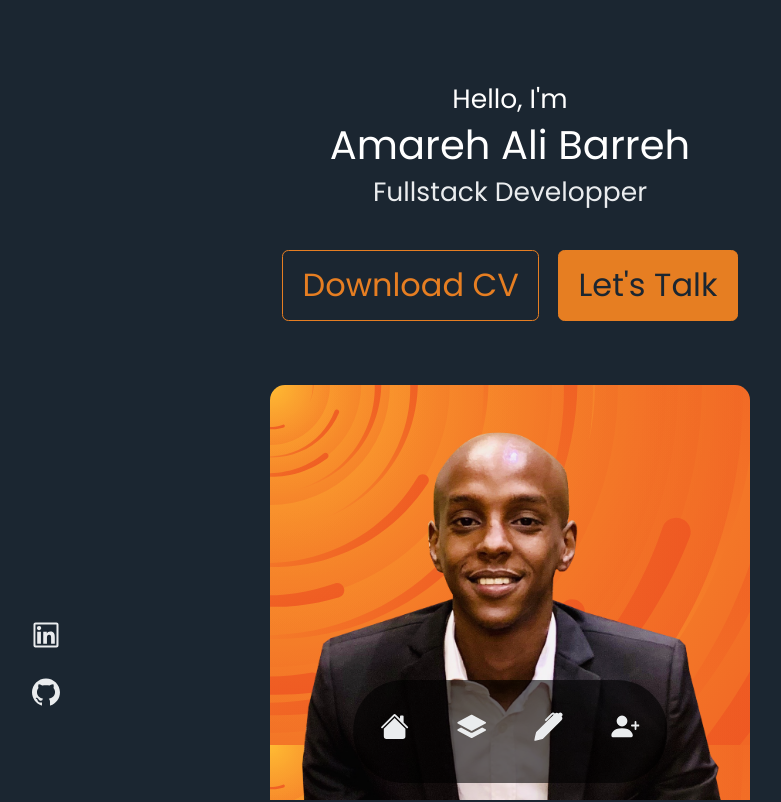
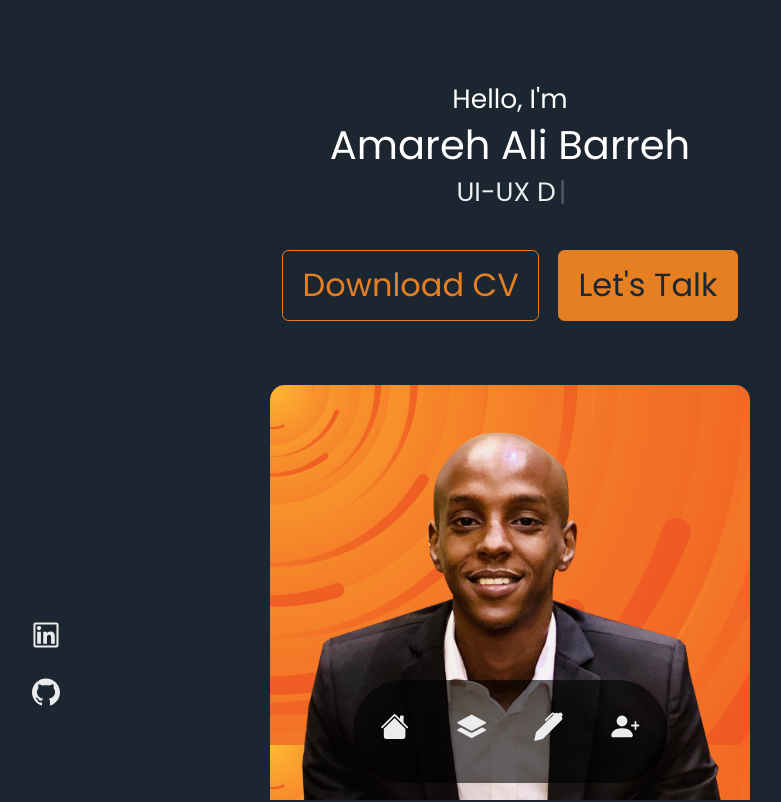
Before and after one commit to BigAma/Portfolio, a React (Create React App) app: page / in a window 1280 px wide. Shown: the top 802 px of the page, without its empty margins (130-911 px from the left). Built offline with nearby package versions, Linux system fonts and the light colour scheme.

Commit message:
Type-Writer effect added

```diff
--- a/package.json
+++ b/package.json
@@ -10,6 +10,7 @@
     "react-dom": "^18.1.0",
     "react-icons": "^4.3.1",
     "react-scripts": "5.0.1",
+    "react-simple-typewriter": "^3.0.1",
     "web-vitals": "^2.1.4"
   },
   "scripts": {
--- a/src/components/header/Header.jsx
+++ b/src/components/header/Header.jsx
@@ -6,6 +6,7 @@ import CTA from './CTA'
 import HeaderSocials from './HeaderSocials'
 
 import image from '../../assets/BigAma.png'
+import { Typewriter } from 'react-simple-typewriter'
 
 
 const Header = () => {
@@ -13,7 +14,17 @@ const Header = () => {
         <div id='top' className="container container__header">
             <h5>Hello, I'm</h5>
             <h1>Amareh Ali Barreh</h1>
-            <h5 className='text-light'>Fullstack Developper</h5>
+            <h5 className='text-light'>
+                <Typewriter
+                    words={['Fullstack Developper', 'Designer', 'UI-UX Dev', 'Self-taught Programmer']}
+                    loop='true'
+                    cursor
+                    cursorStyle='|'
+                    typeSpeed={70}
+                    deleteSpeed={50}
+                    delaySpeed={1000}
+                />
+            </h5>
             <CTA />
             <HeaderSocials />
             <div className='img-header__container'>
```
Also changed, not shown: 1 other file (tests, documents, lock files or other folders).
